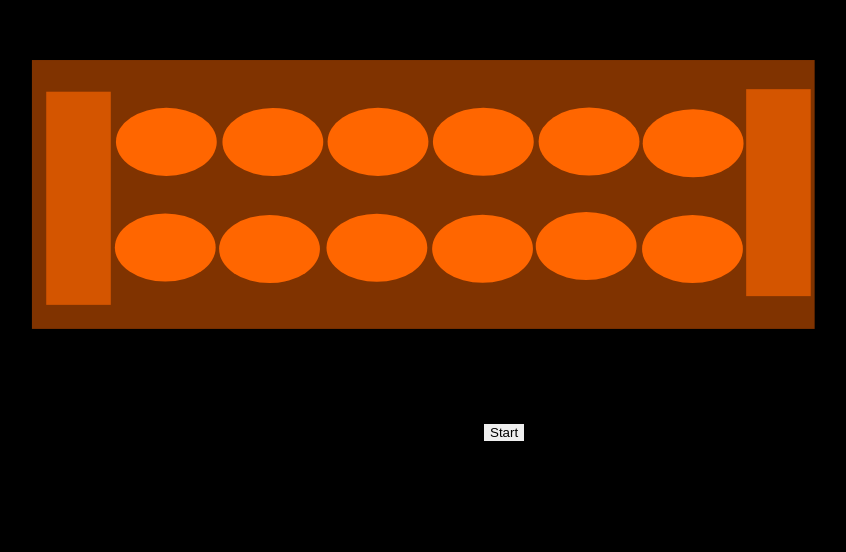
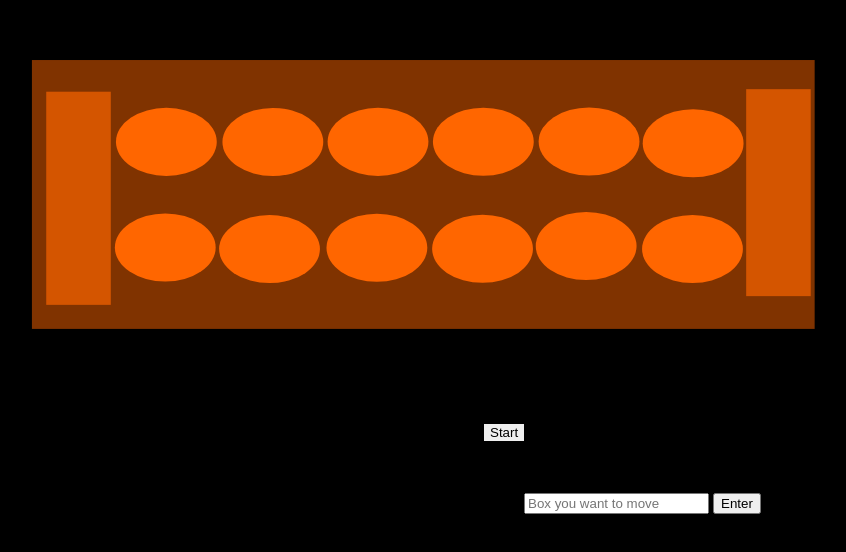
Before and after one commit to eozturk1968/cosc303finalproject, a plain HTML site: page src/index.html in a window 1280 px wide. Shown: the part 128-680 px from the top of the page, without its empty margins (224-1070 px from the left). Drawn offline with Linux system fonts and the light colour scheme.

Commit message:
worked on trying to figure out mechanism to move pieces

```diff
--- a/src/index.html
+++ b/src/index.html
@@ -26,6 +26,10 @@
     <button id = "easy">Easy</button>
     <button id = "med">Medium</button>
     <button id = "diff">Difficult</button>
+    <div id="input">
+        <input id="moveBox" type="text" placeholder="Box you want to move">
+        <button onclick="getData()">Enter</button>
+    </div>
     <script src="main.js"></script>
 </body>
 </html>
--- a/src/main.js
+++ b/src/main.js
@@ -1,3 +1,6 @@
+//Global variables
+let info;
+
 //GamePlay Function
 function startGame()
 {
@@ -112,7 +115,13 @@ function startGame()
         img.width = '15';
         el12.appendChild(img);
     }
+}
 
+//Accept user input of which circle to move and store it in global variable (that can be access anywhere), info.
+function getData()
+{
+    let data = document.getElementById("moveBox");
+    info = data.value;
 }
 
 //Hide start button after it is pressed.
--- a/src/style.css
+++ b/src/style.css
@@ -31,6 +31,13 @@ body
     margin-top: 150px;
     background-image:url("../assets/images/background.svg");
     background-size: cover;
+}
+
+#input
+{
+    position: absolute;
+    margin-top: 50px;
+    margin-left: 740px;
 }
 
 #element1
```
